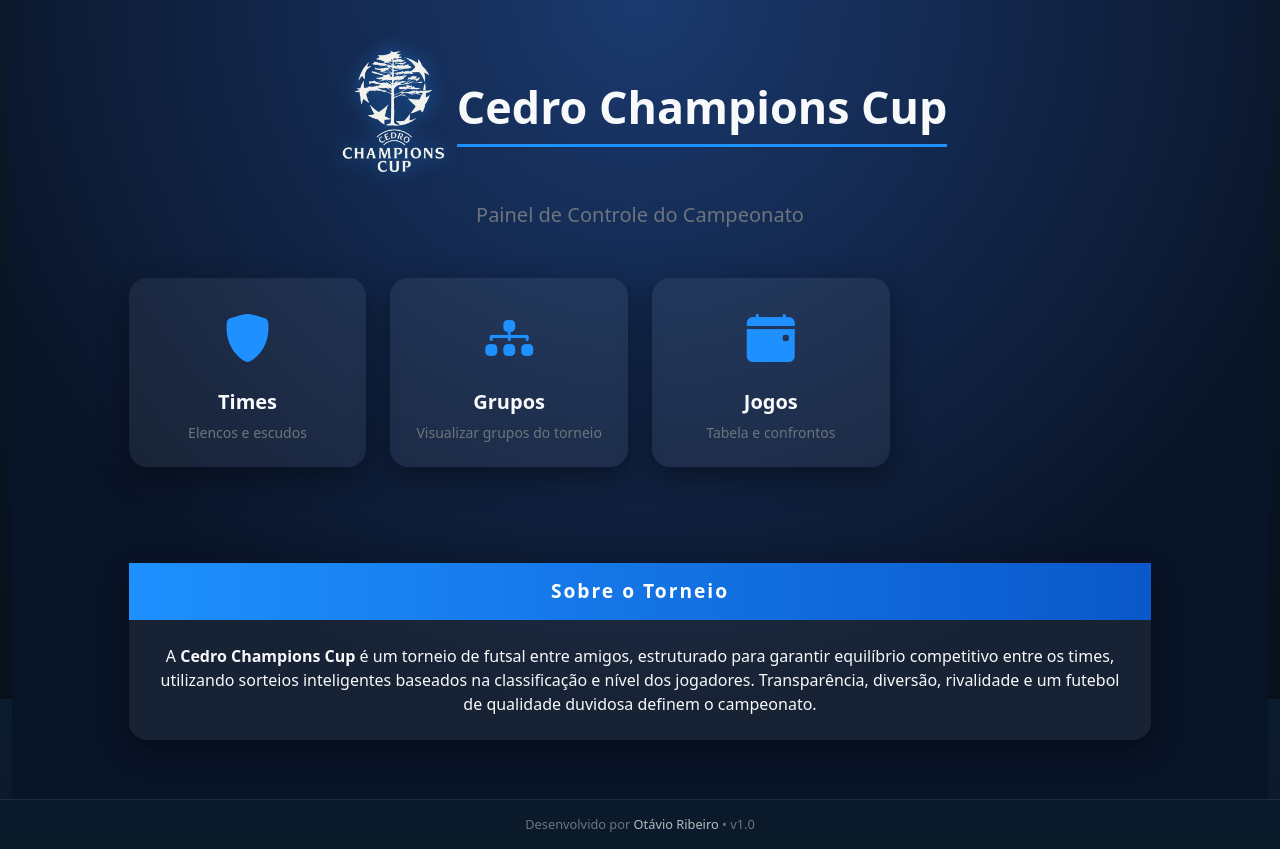
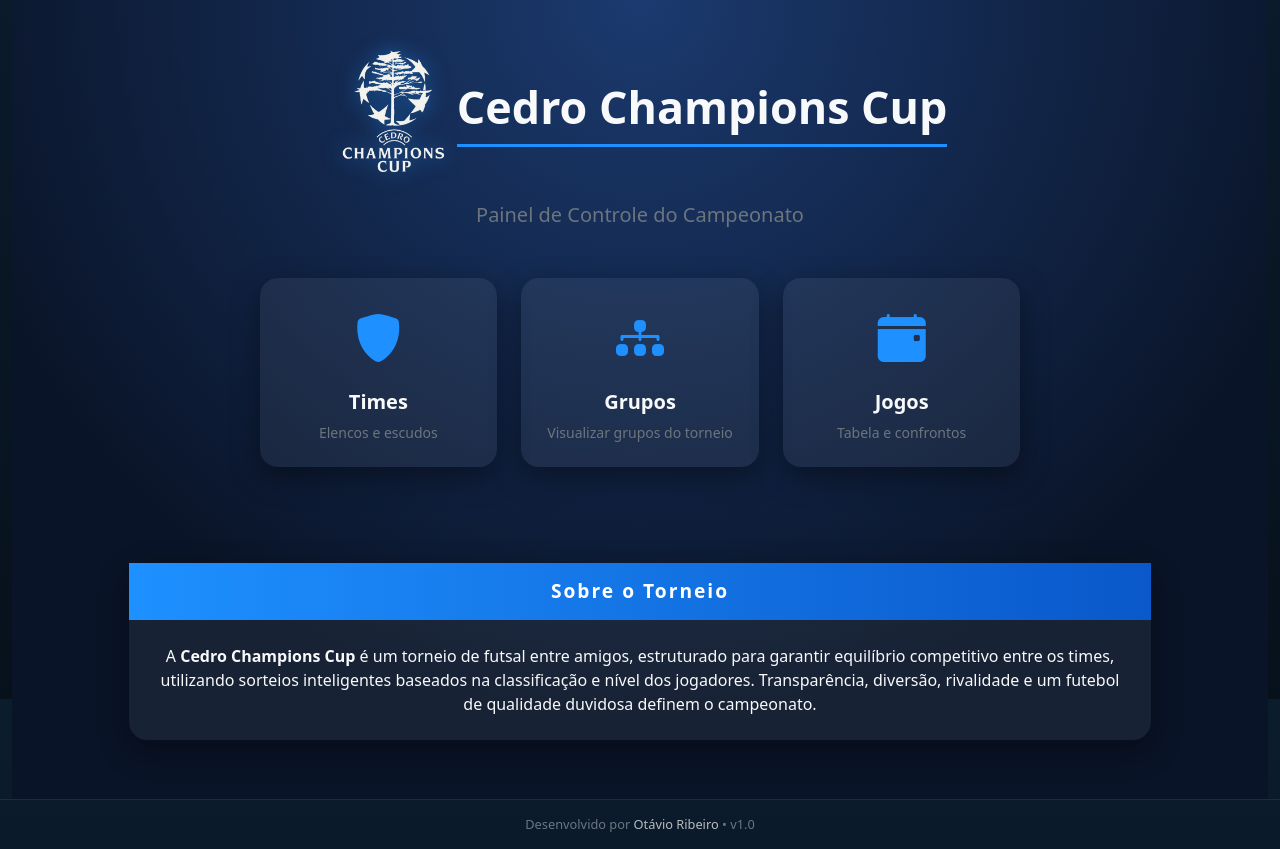
Before and after one commit to Tavenriq/sorteador-champions-cup, a Django app: page /dashboard/ in a window 1280 px wide. Shown: the part 101-950 px from the top of the page. Run offline with Django 5.2, Linux system fonts and the light colour scheme; data comes from the database, SQL or seed files in the repository.

Commit message:
Centralização de cards

```diff
--- a/sorteador/SortApp/templates/dashboard.html
+++ b/sorteador/SortApp/templates/dashboard.html
@@ -20,7 +20,7 @@
 
     <div class="row justify-content-center mb-5">
         <div class="col-lg-10">
-            <div class="row row-cols-1 row-cols-md-2 row-cols-lg-4 g-4">
+            <div class="row row-cols-1 row-cols-md-2 row-cols-lg-4 g-4 justify-content-center">
                 {% if user.is_authenticated %}
                 <div class="col">
                     <a href="{% url 'listar_jogadores' %}" class="text-decoration-none">
```
